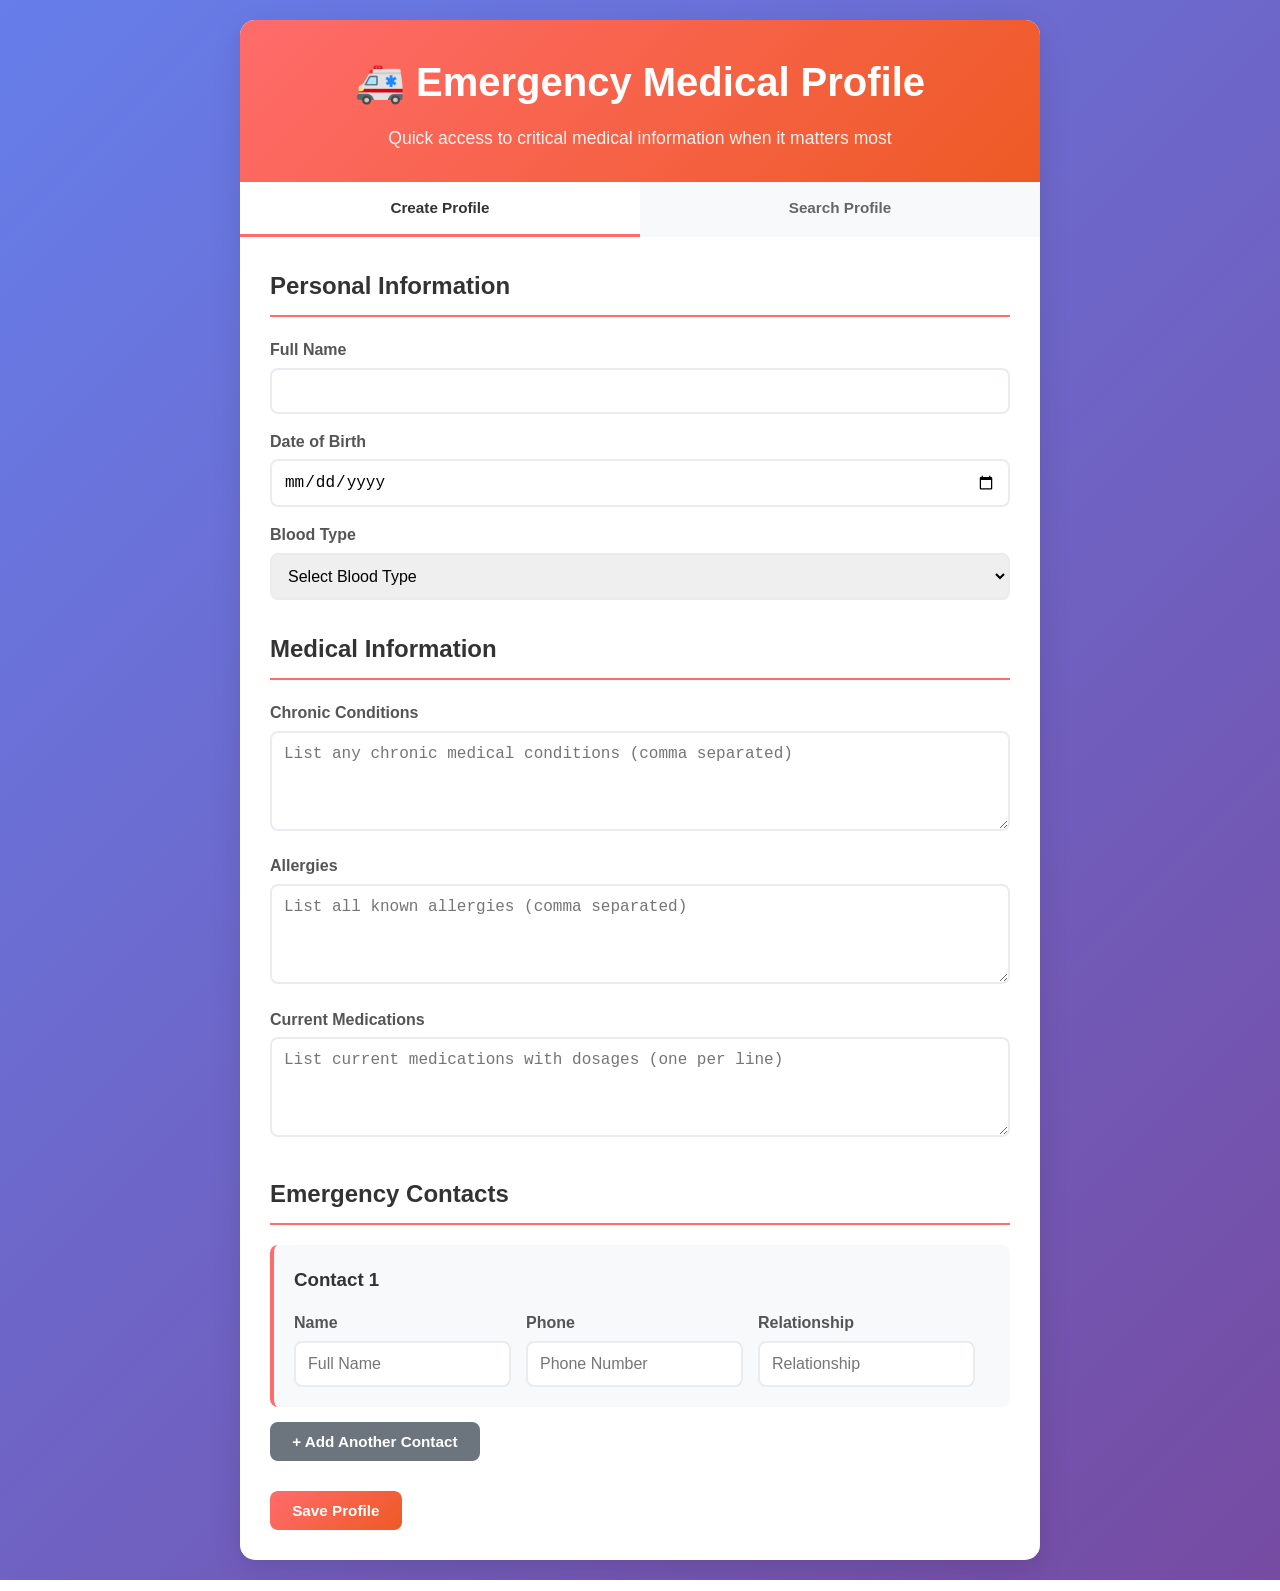
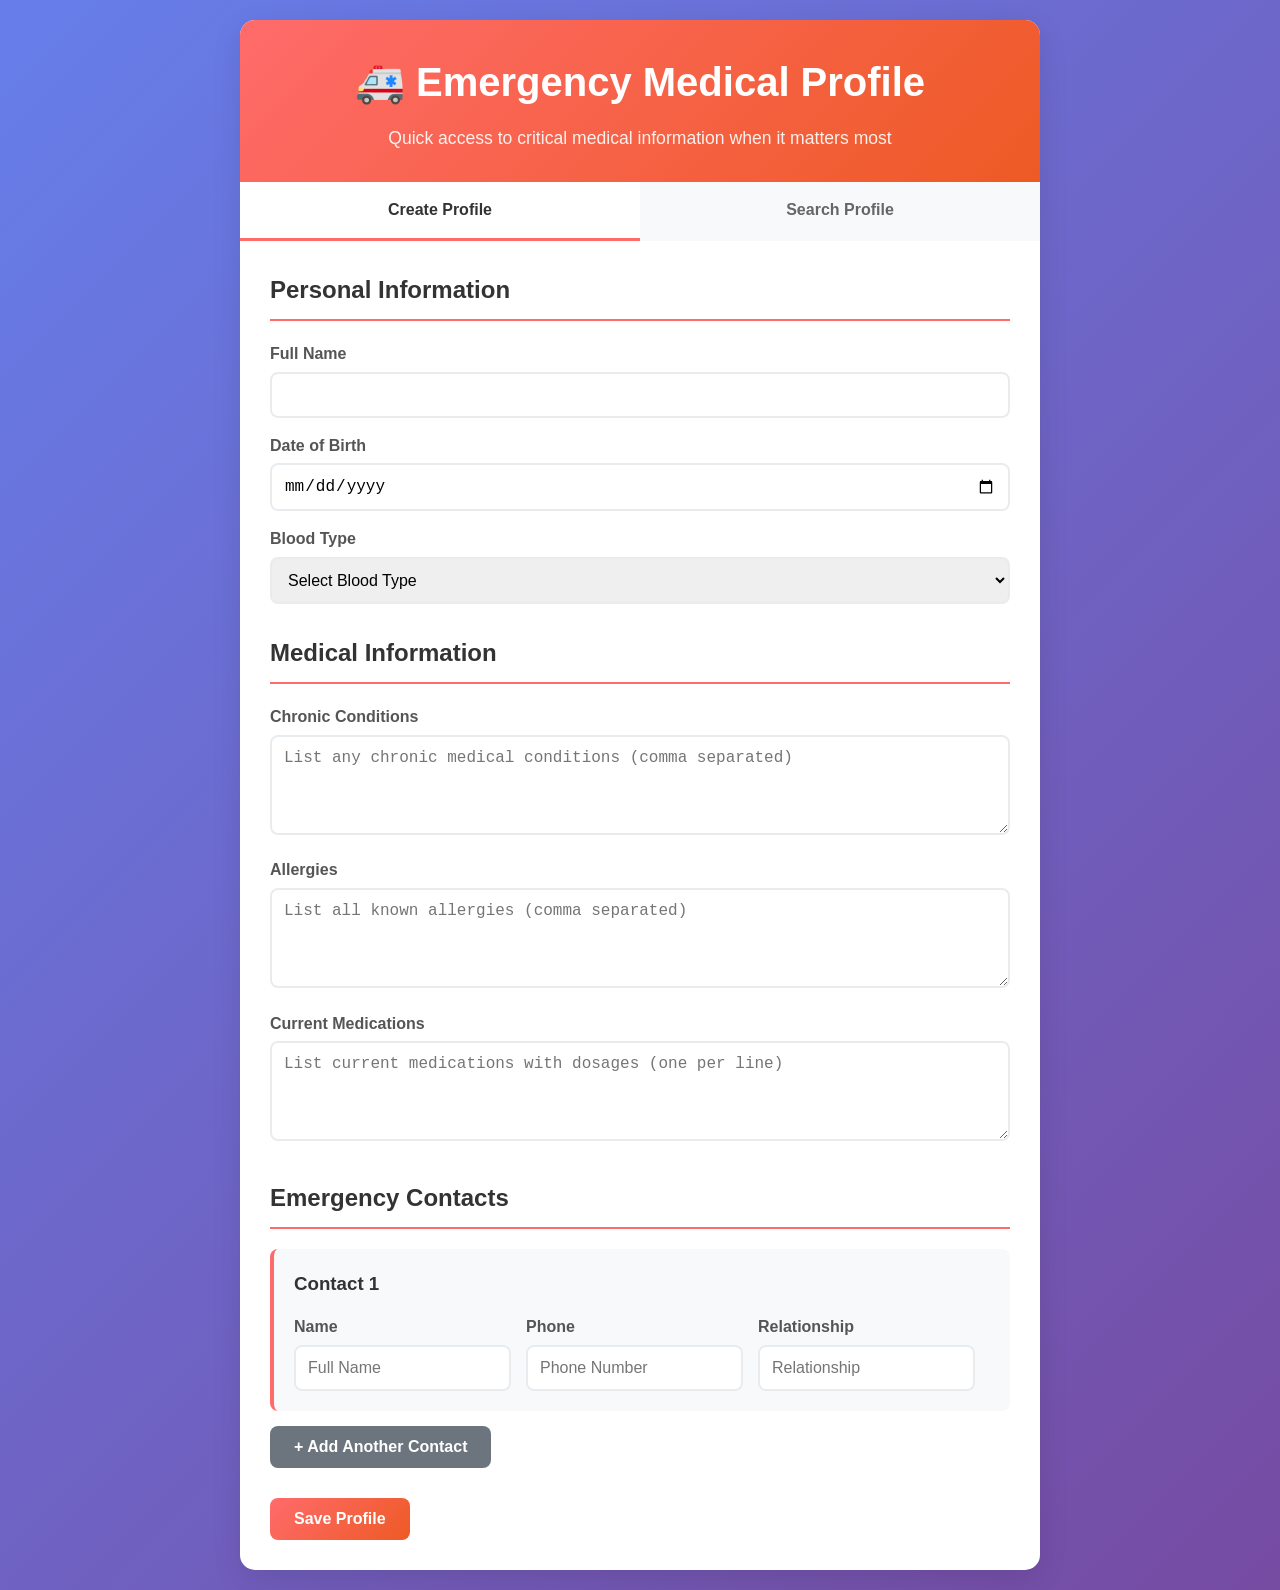

updated code

--- a/css/style.css
+++ b/css/style.css
@@ -1,3 +1,18 @@
+/* =============================================
+   SHARED DESIGN TOKENS
+   ============================================= */
+:root {
+    --primary:        #ff6b6b;
+    --primary-dark:   #ee5a24;
+    --primary-hover:  #ff5252;
+    --body-bg:        linear-gradient(135deg, #667eea 0%, #764ba2 100%);
+    --header-bg:      linear-gradient(135deg, #ff6b6b, #ee5a24);
+    --text-main:      #333;
+    --text-muted:     #666;
+    --border-color:   #e9ecef;
+    --radius:         12px;
+}
+
 * {
     margin: 0;
     padding: 0;
@@ -7,8 +22,8 @@
 body {
     font-family: 'Segoe UI', Tahoma, Geneva, Verdana, sans-serif;
     line-height: 1.6;
-    color: #333;
-    background: linear-gradient(135deg, #667eea 0%, #764ba2 100%);
+    color: var(--text-main);
+    background: var(--body-bg);
     min-height: 100vh;
     padding: 20px;
 }
@@ -23,7 +38,7 @@ body {
 }
 
 .header {
-    background: linear-gradient(135deg, #ff6b6b, #ee5a24);
+    background: var(--header-bg);
     color: white;
     padding: 30px;
     text-align: center;
@@ -61,7 +76,7 @@ body {
 .nav-tab.active {
     background: white;
     color: #333;
-    border-bottom: 3px solid #ff6b6b;
+    border-bottom: 3px solid var(--primary);
 }
 
 .nav-tab:hover {
@@ -80,7 +95,7 @@ body {
     color: #333;
     margin-bottom: 20px;
     font-size: 1.5rem;
-    border-bottom: 2px solid #ff6b6b;
+    border-bottom: 2px solid var(--primary);
     padding-bottom: 10px;
 }
 
@@ -106,7 +121,7 @@ input, select, textarea {
 
 input:focus, select:focus, textarea:focus {
     outline: none;
-    border-color: #ff6b6b;
+    border-color: var(--primary);
 }
 
 textarea {
@@ -119,7 +134,7 @@ textarea {
     padding: 20px;
     border-radius: 8px;
     margin-bottom: 15px;
-    border-left: 4px solid #ff6b6b;
+    border-left: 4px solid var(--primary);
 }
 
 .contact-entry h3 {
@@ -148,7 +163,7 @@ textarea {
 }
 
 .btn-primary {
-    background: linear-gradient(135deg, #ff6b6b, #ee5a24);
+    background: var(--header-bg);
     color: white;
 }
 
@@ -212,7 +227,7 @@ textarea {
 }
 
 .profile-header h2 {
-    color: #ff6b6b;
+    color: var(--primary);
     font-size: 2rem;
     margin-bottom: 10px;
 }
@@ -289,7 +304,7 @@ textarea {
 }
 
 .contact-card .phone a {
-    color: #ff6b6b;
+    color: var(--primary);
     text-decoration: none;
 }
 
